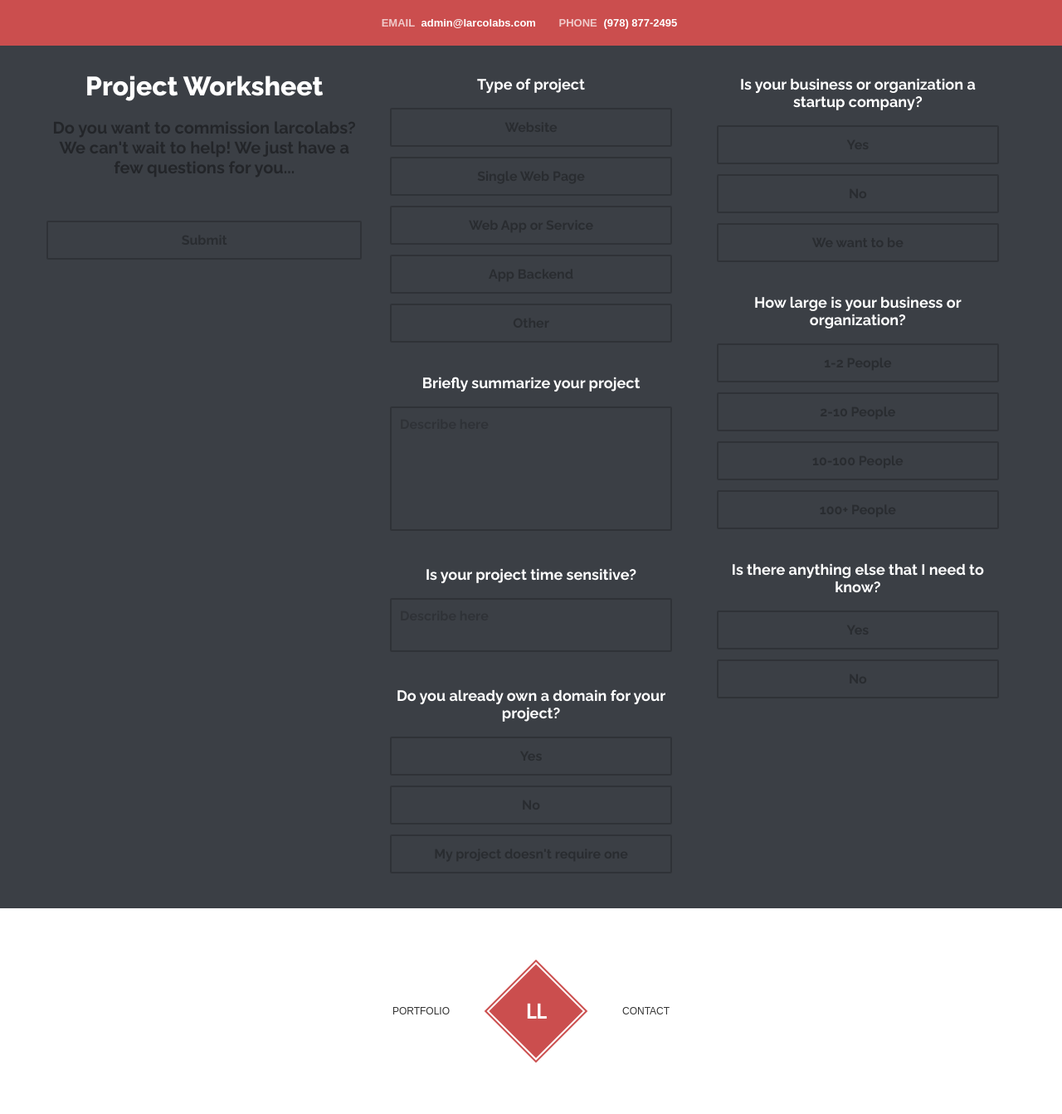
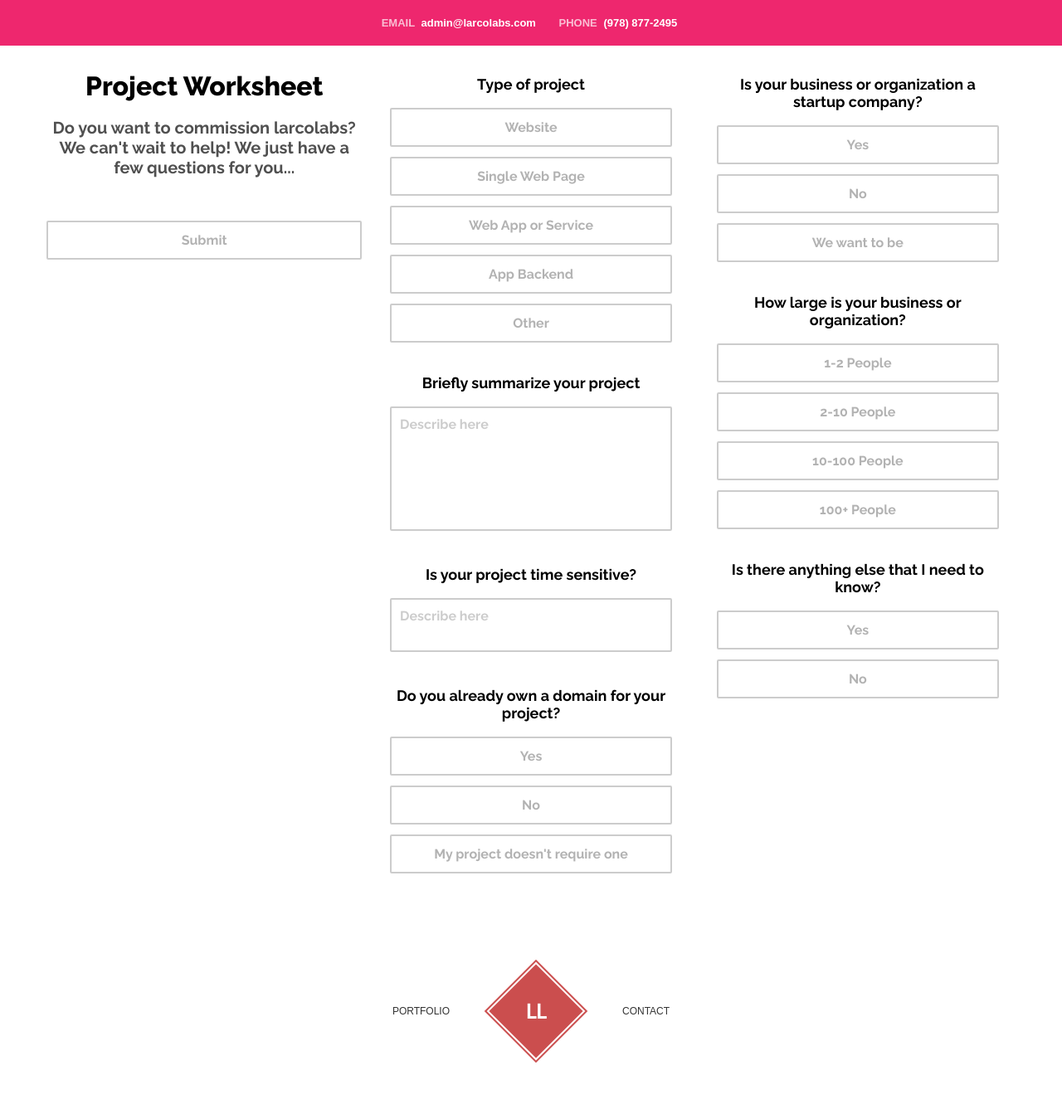
Before and after one commit to HunterLarco/Larco-Labs, a Python web app: template templates/contact.html in a window 1280 px wide. Shown: the part 104-1447 px from the top of the page at 83% size. Run offline with Jinja, Linux system fonts and the light colour scheme; the template is opened without the code that fills it, so the values that code supplies are empty.

Commit message:
Gray -> White

```diff
--- a/templates/contact.html
+++ b/templates/contact.html
@@ -2,7 +2,7 @@
 <style>
 
 .quicklinks{
-	background:rgb(203,78,78);
+	background:rgb(238,39,110);
 	padding:20px;
 
 	font-size:13px;
@@ -32,8 +32,6 @@
 }
 
 .form{
-	background:rgb(59,63,69);
-
 	font-family:'Raleway';
 	font-weight:700;
 
@@ -57,13 +55,13 @@
 	font-weight:700;
 	font-size:20px;
 
-	color:rgba(0,0,0,0.4);
+	color:rgb(80,80,80);
 }
 .form .title h1{
 	padding:0px;
 	margin:0px;
 
-	color:rgb(255,255,255);
+	color:rgb(0,0,0);
 
 	font-weight:800;
 	font-size:32px;
@@ -85,7 +83,7 @@
 	font-weight:700;
 	font-size:18px;
 
-	color:rgb(255,255,255);
+	color:rgb(0,0,0);
 }
 
 .form textarea{
@@ -110,7 +108,7 @@
 	padding:10px;
 	margin:12px 0px;
 
-	color:rgba(255,255,255,0.4);
+	color:rgb(102,102,102);
 }
 .form textarea.small{
 	height:65px;
@@ -138,10 +136,10 @@
 	cursor:pointer;
 }
 .form .options .option input:checked~label{
-	background:rgba(0,0,0,0.2);
+	background:rgb(238,39,110);
 	border-color:transparent;
 
-	color:rgba(255,255,255,0.4);
+	color:rgb(255,255,255);
 }
 .form .options .option input:checked~.expand{
 	display:block;
@@ -179,7 +177,8 @@
 	-webkit-transition:box-shadow 100ms;
 }
 .form .button:hover{
-	box-shadow:0px 0px 0px 2px rgba(0,0,0,0.2);
+	border:2px solid rgb(238,39,110);
+	color:rgb(238,39,110);
 }
 
 ::-webkit-input-placeholder{
```
